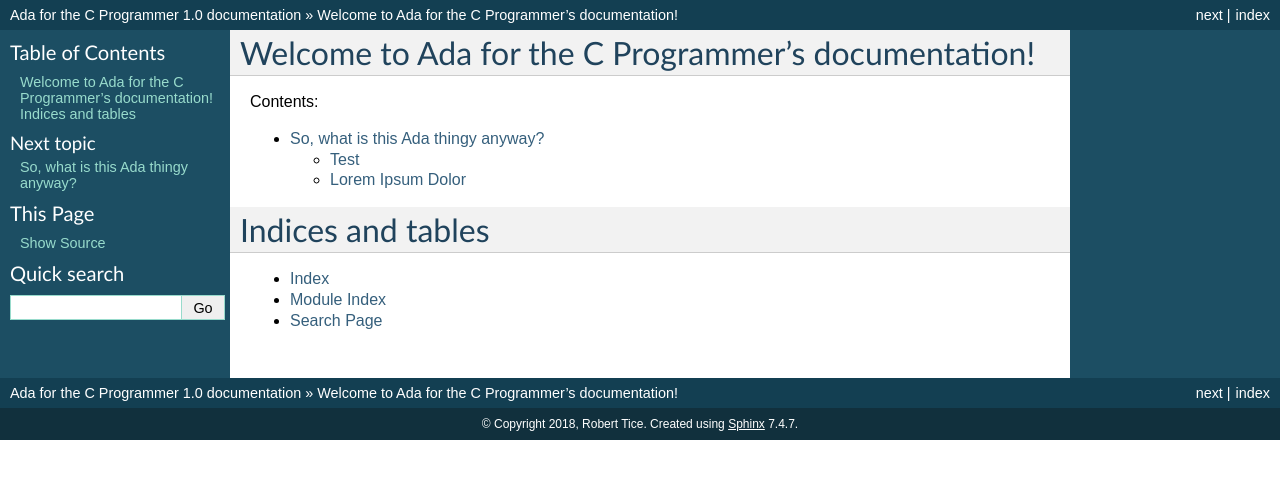
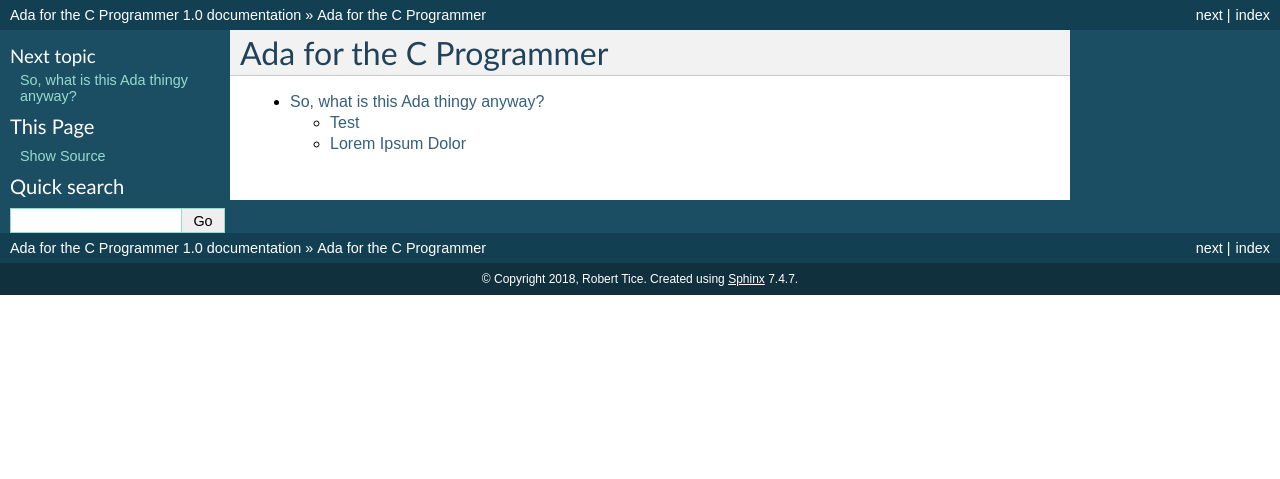
Before and after one commit to Robert-Tice/Ada_for_the_C_Programmer_Book, a Sphinx documentation site: the page built from source/index.rst, in a window 1280 px wide. Shown: the top 479 px of the page. Built offline with Sphinx 7.4.7, drawn with Linux system fonts in a browser that asks for light colours.

```diff
--- a/source.rst
+++ b/source.rst
@@ -37,7 +37,7 @@ Test
 This is a test of inserting code blocks in the markdown
 
 .. raw:: html
-   :file: source/code_examples/hello_world.html
+   <div example_editor="Hello World" example_server="{{ code_examples_server }}:{{ code_examples_port }}"></div>
 
 --------------
 
--- a/source/index.rst
+++ b/source/index.rst
@@ -3,20 +3,10 @@
    You can adapt this file completely to your liking, but it should at least
    contain the root `toctree` directive.
 
-Welcome to Ada for the C Programmer's documentation!
+Ada for the C Programmer
 ====================================================
 
 .. toctree::
    :maxdepth: 2
-   :caption: Contents:
 
    source_link
-
-
-
-Indices and tables
-==================
-
-* :ref:`genindex`
-* :ref:`modindex`
-* :ref:`search`
```
